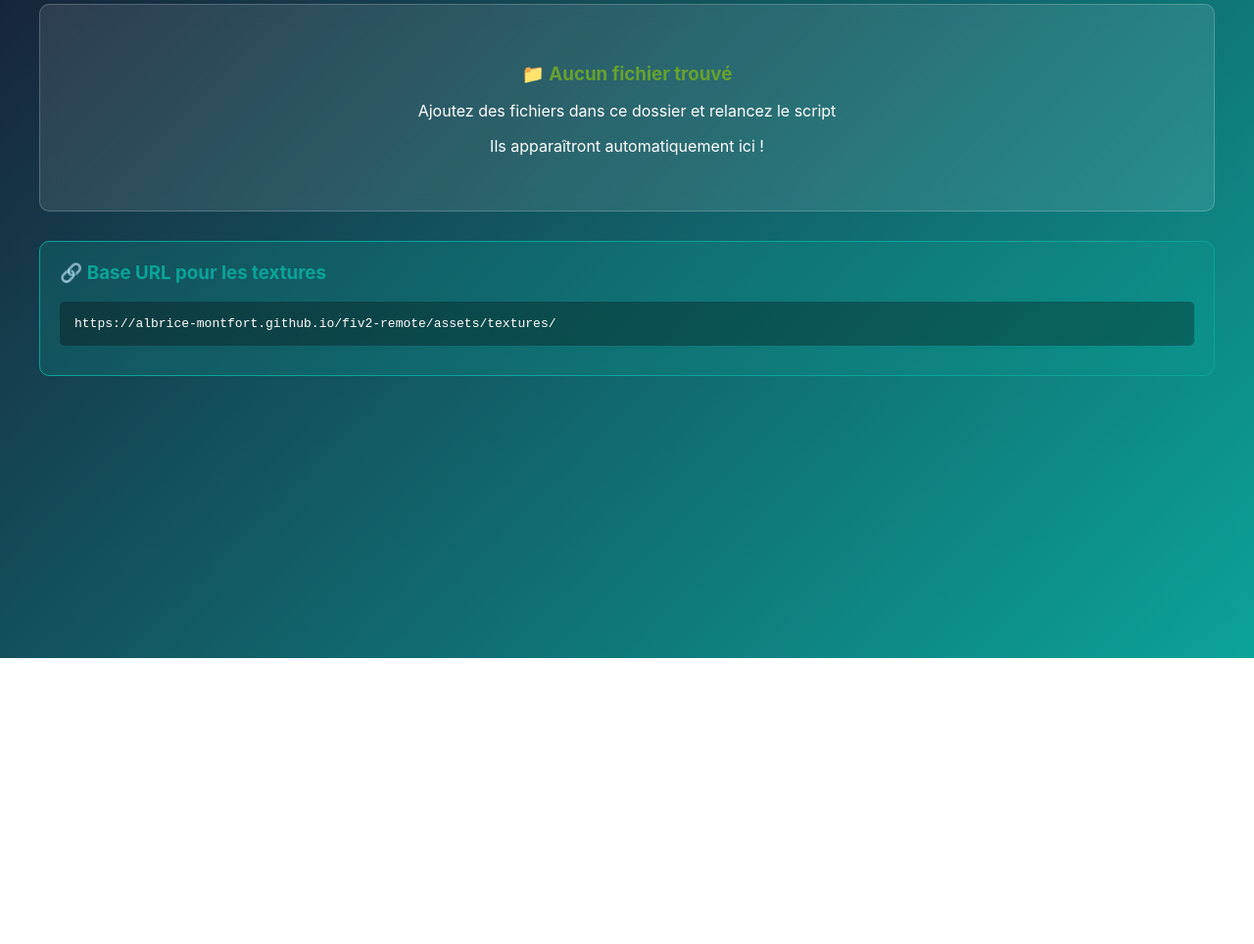
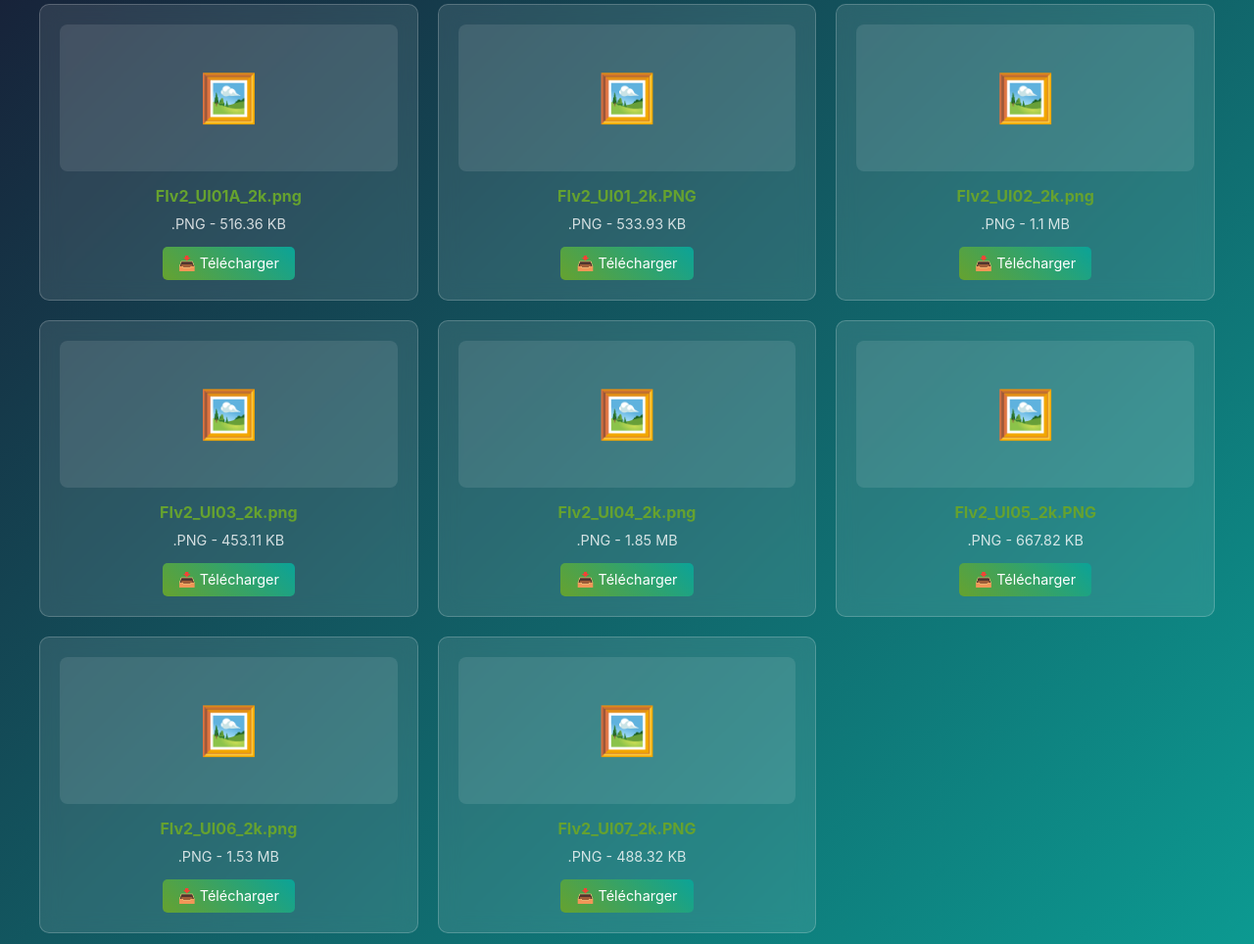
Before and after one commit to albrice-montfort/fiv2-remote, a plain HTML site: page assets/textures/index.html in a window 1280 px wide. Shown: the part 168-1132 px from the top of the page at 98% size. Before the commit the page ends 840 px from the top, so only its background shows below. Drawn offline with Linux system fonts and the light colour scheme.

Commit message:
🔄 Update assets and indexes
- Mise à jour des fichiers de configuration
- Ajout de nouveaux assets
- Génération automatique des index.html
- Workflow GitHub Actions simplifié

Déployé automatiquement le Thu Oct  2 09:47:16 CEST 2025

```diff
--- a/assets/textures/index.html
+++ b/assets/textures/index.html
@@ -172,10 +172,80 @@
         </div>
 
 
-            <div class="empty-state">
-                <h3>📁 Aucun fichier trouvé</h3>
-                <p>Ajoutez des fichiers dans ce dossier et relancez le script</p>
-                <p>Ils apparaîtront automatiquement ici !</p>
+            <div class="assets-grid">
+
+        <div class="asset-item">
+            <div class="asset-preview">🖼️</div>
+            <div class="asset-info">
+                <div class="asset-name">FIv2_UI01A_2k.png</div>
+                <div class="asset-details">.PNG - 516.36 KB</div>
+            </div>
+            <a href="https://albrice-montfort.github.io/fiv2-remote/assets/textures/hd/FIv2_UI01A_2k.png" class="download-btn" download>📥 Télécharger</a>
+        </div>
+
+        <div class="asset-item">
+            <div class="asset-preview">🖼️</div>
+            <div class="asset-info">
+                <div class="asset-name">FIv2_UI01_2k.PNG</div>
+                <div class="asset-details">.PNG - 533.93 KB</div>
+            </div>
+            <a href="https://albrice-montfort.github.io/fiv2-remote/assets/textures/hd/FIv2_UI01_2k.PNG" class="download-btn" download>📥 Télécharger</a>
+        </div>
+
+        <div class="asset-item">
+            <div class="asset-preview">🖼️</div>
+            <div class="asset-info">
+                <div class="asset-name">FIv2_UI02_2k.png</div>
+                <div class="asset-details">.PNG - 1.1 MB</div>
+            </div>
+            <a href="https://albrice-montfort.github.io/fiv2-remote/assets/textures/hd/FIv2_UI02_2k.png" class="download-btn" download>📥 Télécharger</a>
+        </div>
+
+        <div class="asset-item">
+            <div class="asset-preview">🖼️</div>
+            <div class="asset-info">
+                <div class="asset-name">FIv2_UI03_2k.png</div>
+                <div class="asset-details">.PNG - 453.11 KB</div>
+            </div>
+            <a href="https://albrice-montfort.github.io/fiv2-remote/assets/textures/hd/FIv2_UI03_2k.png" class="download-btn" download>📥 Télécharger</a>
+        </div>
+
+        <div class="asset-item">
+            <div class="asset-preview">🖼️</div>
+            <div class="asset-info">
+                <div class="asset-name">FIv2_UI04_2k.png</div>
+                <div class="asset-details">.PNG - 1.85 MB</div>
+            </div>
+            <a href="https://albrice-montfort.github.io/fiv2-remote/assets/textures/hd/FIv2_UI04_2k.png" class="download-btn" download>📥 Télécharger</a>
+        </div>
+
+        <div class="asset-item">
+            <div class="asset-preview">🖼️</div>
+            <div class="asset-info">
+                <div class="asset-name">FIv2_UI05_2k.PNG</div>
+                <div class="asset-details">.PNG - 667.82 KB</div>
+            </div>
+            <a href="https://albrice-montfort.github.io/fiv2-remote/assets/textures/hd/FIv2_UI05_2k.PNG" class="download-btn" download>📥 Télécharger</a>
+        </div>
+
+        <div class="asset-item">
+            <div class="asset-preview">🖼️</div>
+            <div class="asset-info">
+                <div class="asset-name">FIv2_UI06_2k.png</div>
+                <div class="asset-details">.PNG - 1.53 MB</div>
+            </div>
+            <a href="https://albrice-montfort.github.io/fiv2-remote/assets/textures/hd/FIv2_UI06_2k.png" class="download-btn" download>📥 Télécharger</a>
+        </div>
+
+        <div class="asset-item">
+            <div class="asset-preview">🖼️</div>
+            <div class="asset-info">
+                <div class="asset-name">FIv2_UI07_2k.PNG</div>
+                <div class="asset-details">.PNG - 488.32 KB</div>
+            </div>
+            <a href="https://albrice-montfort.github.io/fiv2-remote/assets/textures/hd/FIv2_UI07_2k.PNG" class="download-btn" download>📥 Télécharger</a>
+        </div>
+
             </div>
 
 
@@ -242,6 +312,7 @@
         // Fonction pour scanner récursivement les dossiers
         async function scanDirectory(apiUrl, path = '') {
             const validFiles = [];
+            const supportedExtensions = ['.glb', '.gltf', '.png', '.jpg', '.jpeg', '.webp', '.ktx2', '.hdr', '.exr', '.mp3', '.wav', '.ogg', '.m4a'];
 
             try {
                 const response = await fetch(apiUrl, {
```
Also changed, not shown: assets/audio/index.html (+1 -0 lines), assets/chunks/index.html (+3 -2 lines), assets/hdri/index.html (+1 -0 lines), assets/models/index.html (+12 -4 lines), generate-indexes.js (+11 -4 lines).
